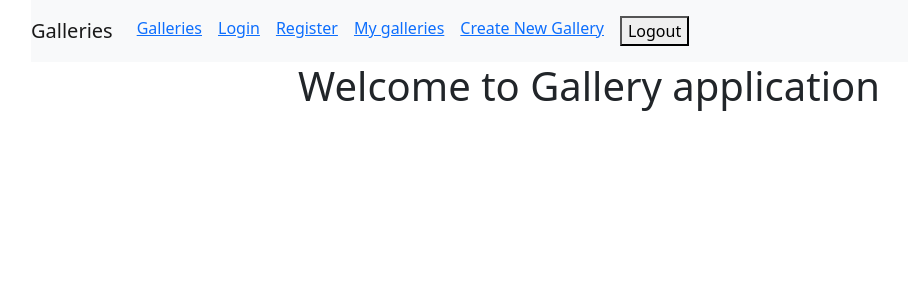
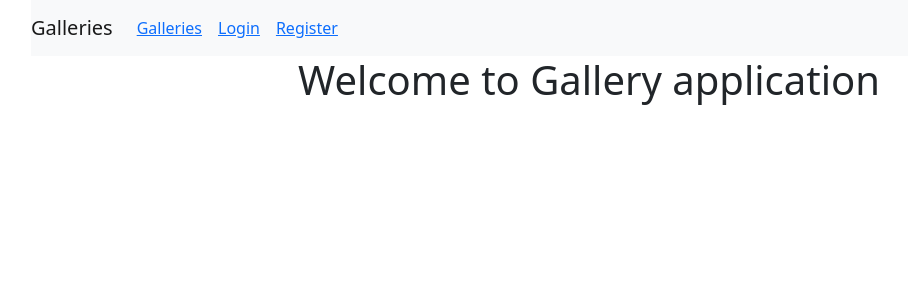
Before and after one commit to ivanaa96/gallery-app, a React (Create React App) app: page / in a window 1280 px wide. Shown: the top 300 px of the page, without its empty margins (51-959 px from the left). Built offline with nearby package versions, Linux system fonts and the light colour scheme; the HTML template or start-up script is replaced by a standard one.

Commit message:
Route correction.

```diff
--- a/src/components/Navbar.js
+++ b/src/components/Navbar.js
@@ -1,10 +1,14 @@
 import React from "react";
 import { BrowserRouter as Router, Link } from "react-router-dom";
-import { useDispatch, useSelector } from "react-redux";
-import { userSelector } from "../store/user/selectors";
+import { useDispatch } from "react-redux";
+import UserService from "../services/UserService";
 
 function Navbar() {
-	const isLoggedIn = useSelector(userSelector);
+	const isLoggedIn = !!localStorage.getItem("token");
+
+	async function handleLogout() {
+		await UserService.logout();
+	}
 
 	return (
 		<div>
@@ -28,12 +32,16 @@ function Navbar() {
 						<li className="nav-item active nav-link">
 							<Link to="/">Galleries</Link>
 						</li>
+						{!isLoggedIn && (
 							<li className="nav-item active nav-link">
 								<Link to="/login">Login</Link>
 							</li>
+						)}
+						{!isLoggedIn && (
 							<li className="nav-item active nav-link">
 								<Link to="/register">Register</Link>
 							</li>
+						)}
 						{isLoggedIn && (
 							<li className="nav-item active nav-link">
 								<Link to="/my-galleries">My galleries</Link>
@@ -46,7 +54,7 @@ function Navbar() {
 						)}
 						{isLoggedIn && (
 							<li className="nav-item active nav-link">
-								<button onClick>Logout</button>
+								<button onClick={handleLogout}>Logout</button>
 							</li>
 						)}
 					</ul>
```
Lines whose indentation alone changed are shown as unchanged.
